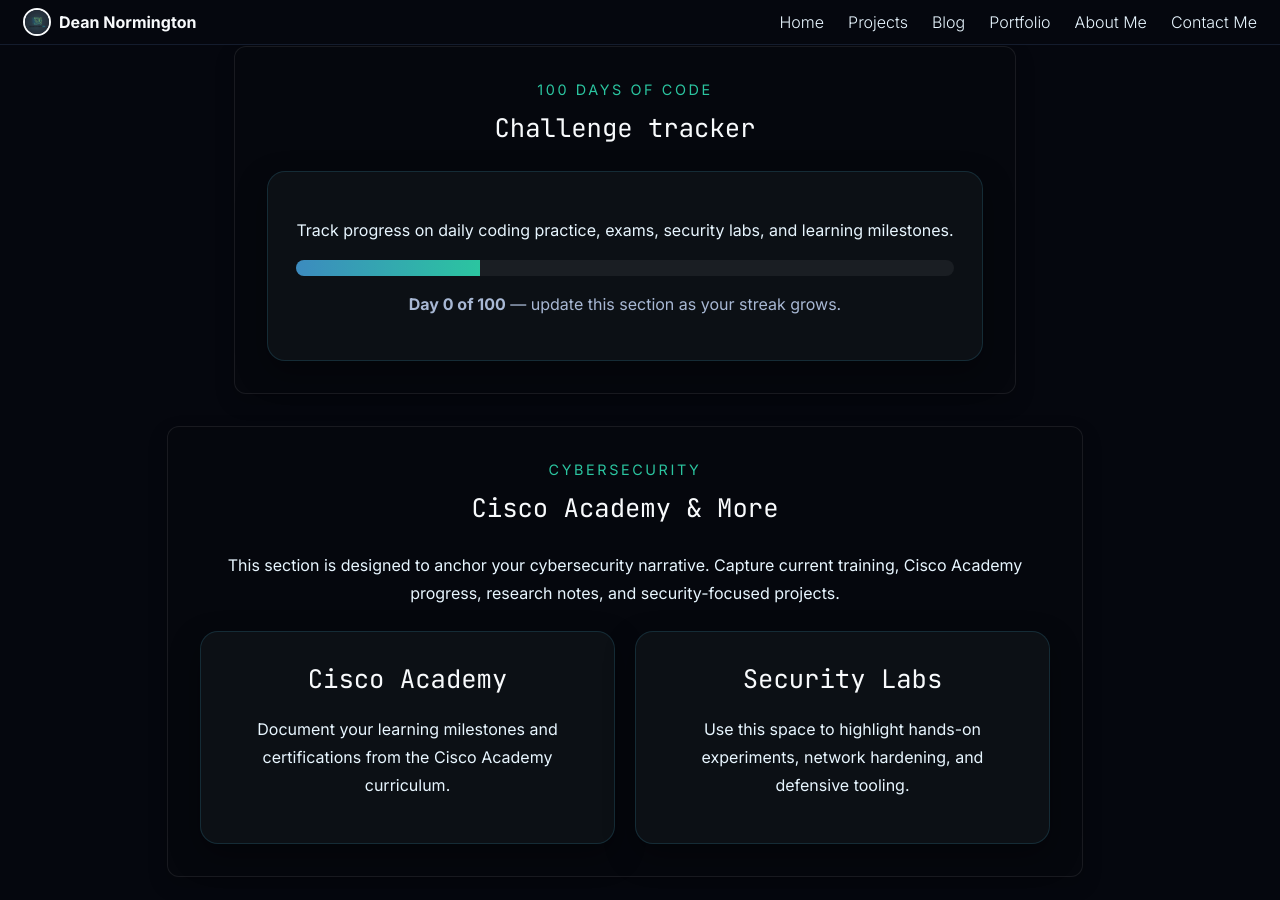
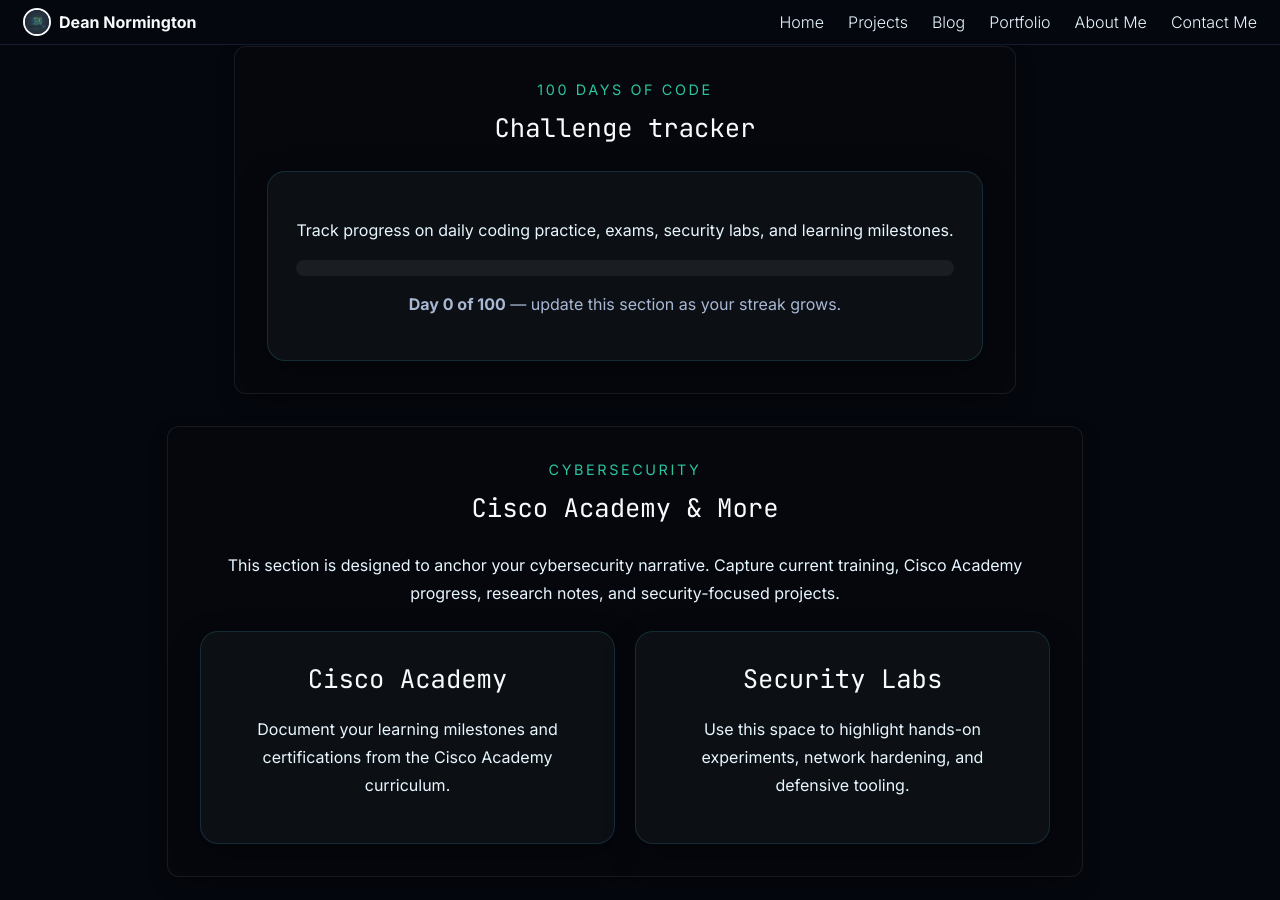
Before and after one commit to dean-js/dnormingtonlaw.uk, a Jekyll site: the page built from index.html, in a window 1280 px wide and 900 px high, scrolled down 815 px. Built offline with Jekyll 4.4.1, drawn with Linux system fonts in a browser that asks for light colours; the list of posts is cut into pages by our own code.

Commit message:
testing progress bar feature for 100dayscode section on home page

```diff
--- a/index.html
+++ b/index.html
@@ -52,7 +52,7 @@ description: "Dean Normington shares a law-to-computing story, portfolio highlig
   <div class="tracker-card">
     <p class="tracker-copy">Track progress on daily coding practice, exams, security labs, and learning milestones.</p>
     <div class="tracker-bar">
-      <div class="tracker-fill" style="width: 28%;"></div>
+      <div class="tracker-fill" style="width: 0%;"></div>
     </div>
     <p class="tracker-caption"><strong>Day 0 of 100</strong> — update this section as your streak grows.</p>
   </div>
```
